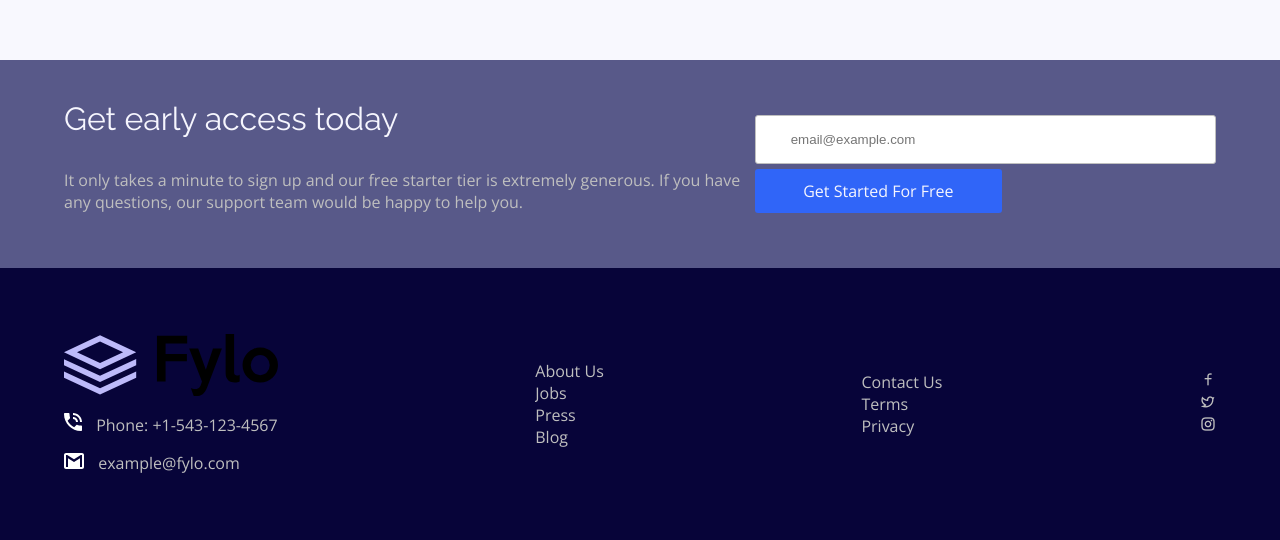
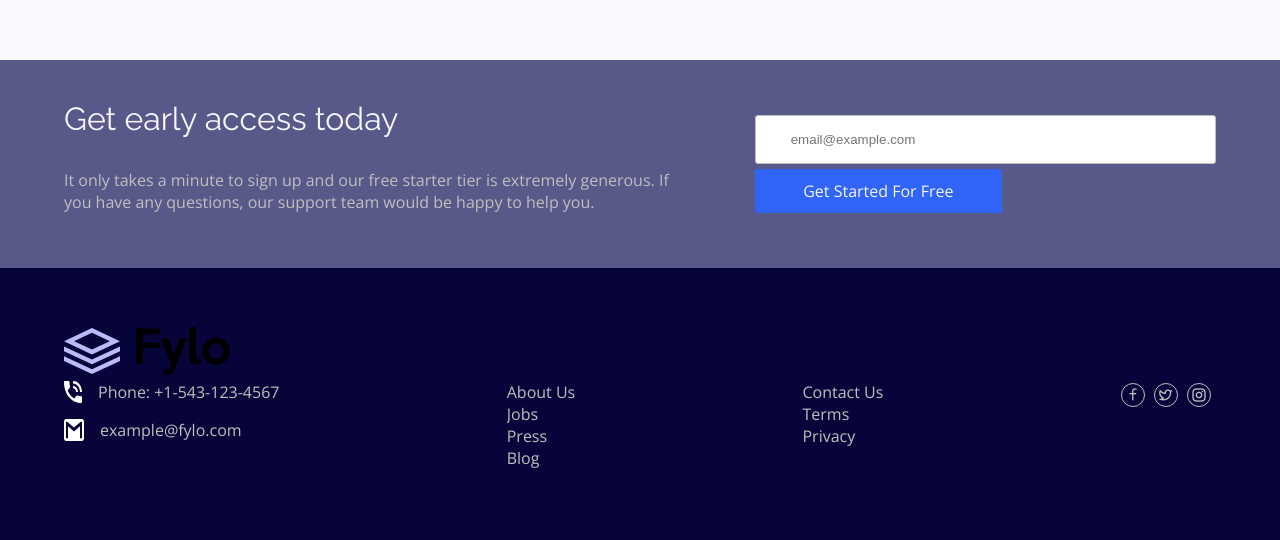
Before and after one commit to Deleau20/Challenge-Formation, a plain HTML site: page index.html in a window 1280 px wide. Shown: the part 1738-2278 px from the top of the page. Drawn offline with nearby package versions, Linux system fonts and the light colour scheme.

Commit message:
team et footer

```diff
--- a/css/style.css
+++ b/css/style.css
@@ -267,7 +267,7 @@ footer{
   width: 60%;
   display: flex;
   flex-direction: column;
-
+  padding-right: 5rem;
 }
 
 .team .team-content .team-text h2{
@@ -314,27 +314,58 @@ footer{
 }
 
 
-
 #footer{
   background-color: var(--very-dark-blue);
   width: 100%;
   height: 17rem;
   display: flex;
-  align-items: center;
+  flex-direction: column;
+  align-items: flex-start;
+  justify-content: center;
+  padding: .9rem 5%;
+}
+
+.footer-nav{
+  display: flex;
   justify-content: space-between;
-  gap: 5rem;
-  color: var(--light-grayish-blue);
-  padding: .9rem 5%;
+  align-items: flex-start;
+  width: 100%;
+}
+
+
+
+.footer-nav .nav-address span{
+  display: flex;
+  gap: 1rem;
+  color: var(--light-gray);
+  font-family: var(--open-sans-family);
+  font-size: 1rem;
+}
+
+.footer-nav .nav-links ul{
+  display: flex;
+  flex-direction: column;
   color: var(--light-gray);
 }
 
-.footer .footer-address{
-  display: flex;
-  flex-direction: column;
-  gap: 1rem;
 
+.footer-nav .nav-links ul a{
+  color: var(--light-gray);
+  gap: 2rem;
 }
 
-.footer .footer-address span img{
-  margin-right: 10px;
+.footer-nav .nav-social{
+  color: var(--light-gray);
+  height: 100px;
+  padding: 5px;
 }
+
+
+.footer-nav .nav-social span i{
+  width: 100px;
+  height: 100px;
+  border-radius: 50%;
+  border: 1px solid var(--light-gray);
+  margin-left: 5px;
+  padding: 3px;
+}
--- a/index.html
+++ b/index.html
@@ -110,6 +110,7 @@
   <!-- team section design -->
   <footer>
     <div class="team" id="team">
+
       <div class="team-content">
         <div class="team-text">
           <h2>Get early access today</h2>
@@ -124,51 +125,51 @@
           <button class="btn">Get Started For Free</button>
         </div>
       </div>
+    </div>
 
+    <div class="footer" id="footer">
+      <div class="footer-logo">
+        <img src="./images/logo.svg" alt="logo" />
       </div>
-    <div class="footer" id="footer">
-      <div class="footer-address">
-        <img src="./images/logo.svg" alt="Fylo logo" />
-        <span>
-          <img src="./images/icon-phone.svg" alt="">
-          Phone: +1-543-123-4567
+      <div class="footer-nav">
+        <div class="nav-address">
+          <span style="margin-bottom: 1rem;">
+            <img src="./images/icon-phone.svg" alt="icon-phone" />
+            <p>Phone: +1-543-123-4567</p>
           </span>
           <span>
-          <img src="./images/icon-email.svg" alt="">
-          example@fylo.com
+            <img src="./images/icon-email.svg" alt="icon-email">
+            <p>example@fylo.com</p>
           </span>
         </div>
 
-      <div class="footer-nav">
+        <div class="nav-links">
           <ul>
-          <li>About Us</li>
-          <li>Jobs</li>
-          <li>Press</li>
-          <li>Blog</li>
+            <a href="#">About Us</a>
+            <a href="#">Jobs</a>
+            <a href="#">Press</a>
+            <a href="#">Blog</a>
           </ul>
         </div>
 
-      <div class="footer-informations">
+        <div class="nav-links">
           <ul>
-          <li>Contact Us</li>
-          <li>Terms</li>
-          <li>Privacy</li>
+            <a href="#">Contact Us</a>
+            <a href="#">Terms</a>
+            <a href="#">Privacy</a>
           </ul>
         </div>
 
-      <div class="footer-social-media">
-        <ul>
-          <li>
+        <div class="nav-social">
+          <span>
             <i class="ri-facebook-line"></i>
-          </li>
-          <li>
+          </span>
+          <span>
             <i class="ri-twitter-line"></i>
-          </li>
-          <li>
+          </span>
+          <span>
             <i class="ri-instagram-line"></i>
-          </li>
-        </ul>
-
+          </span>
 
         </div>
       </div>
```
Lines whose indentation alone changed are shown as unchanged.
